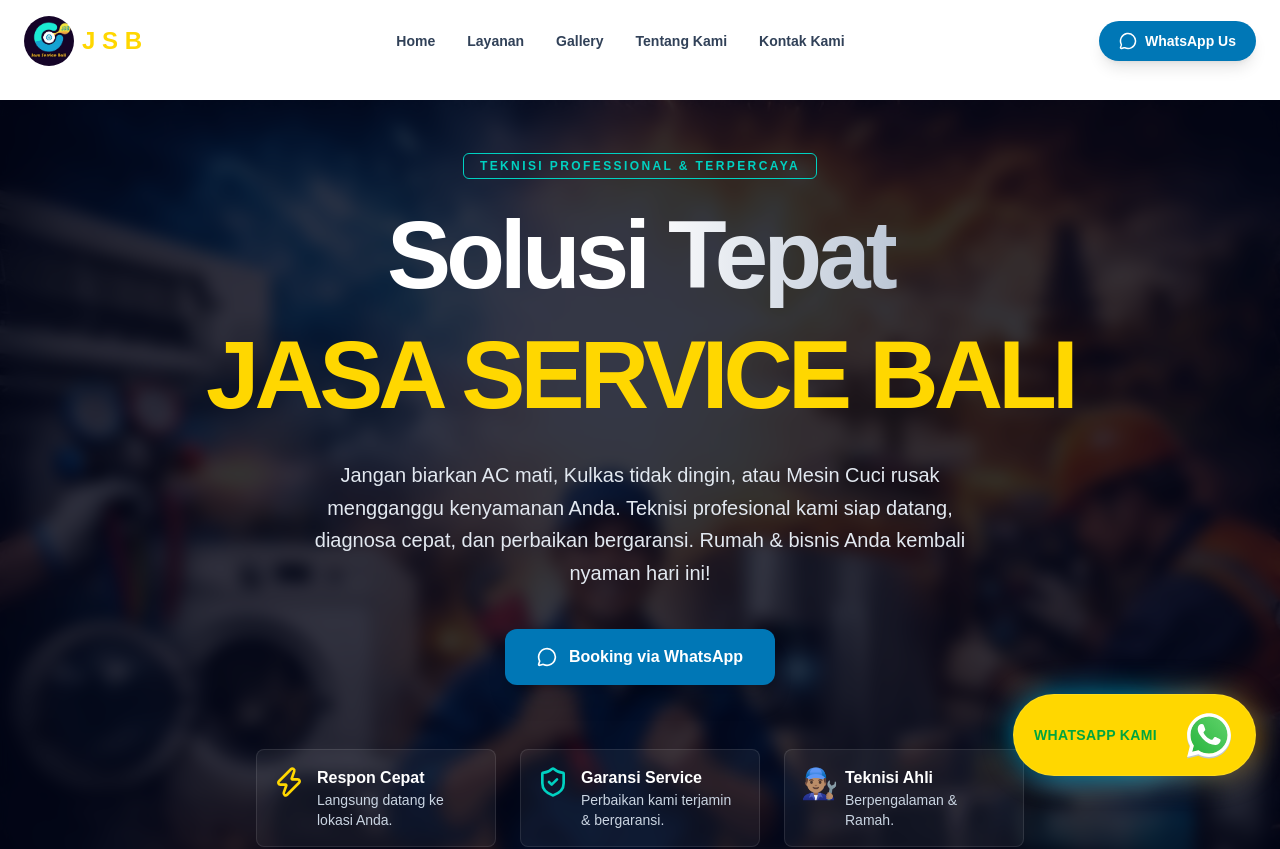
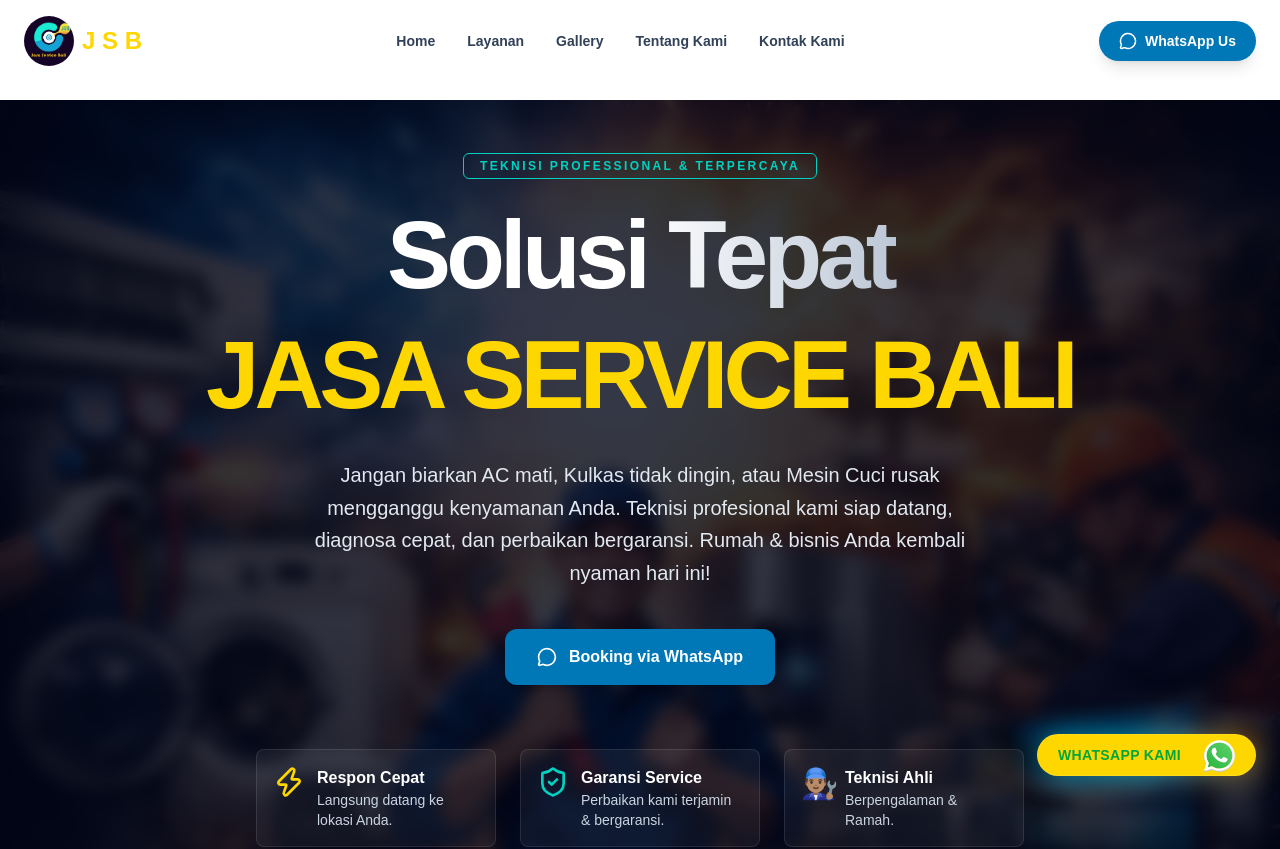
Before and after one commit to wianahome/jasa-service-bali, a Next.js app: page / in a window 1280 px wide. Shown: the top 849 px of the page. Built offline with nearby package versions, Linux system fonts and the light colour scheme.

Commit message:
perbaiki box floating wa

```diff
--- a/app/components/floating-wa.tsx
+++ b/app/components/floating-wa.tsx
@@ -29,17 +29,17 @@ export const FloatingWA = () => {
 
 
         {/* Label */}
-        <span className="pl-5 pr-3 text-sm text-green-600 font-bold tracking-wide uppercase group-hover:text-cyan-200 transition-colors">
+        <span className="pl-5 pr-2 text-sm text-green-600 font-bold tracking-wide uppercase group-hover:text-cyan-200 transition-colors">
           WhatsApp Kami
         </span>
 
         {/* SVG Icon Container */}
-        <div className="flex items-center justify-center w-20 h-20 rounded-full overflow-hidden">
+        <div className="flex items-center justify-center w-15 h-10 rounded-full overflow-hidden">
           <Image
             src="/whatsapp.svg"
             alt="WhatsApp Icon"
-            width={50}
-            height={50}
+            width={35}
+            height={35}
             // Menggunakan priority agar icon langsung dimuat
             priority
           />
```
